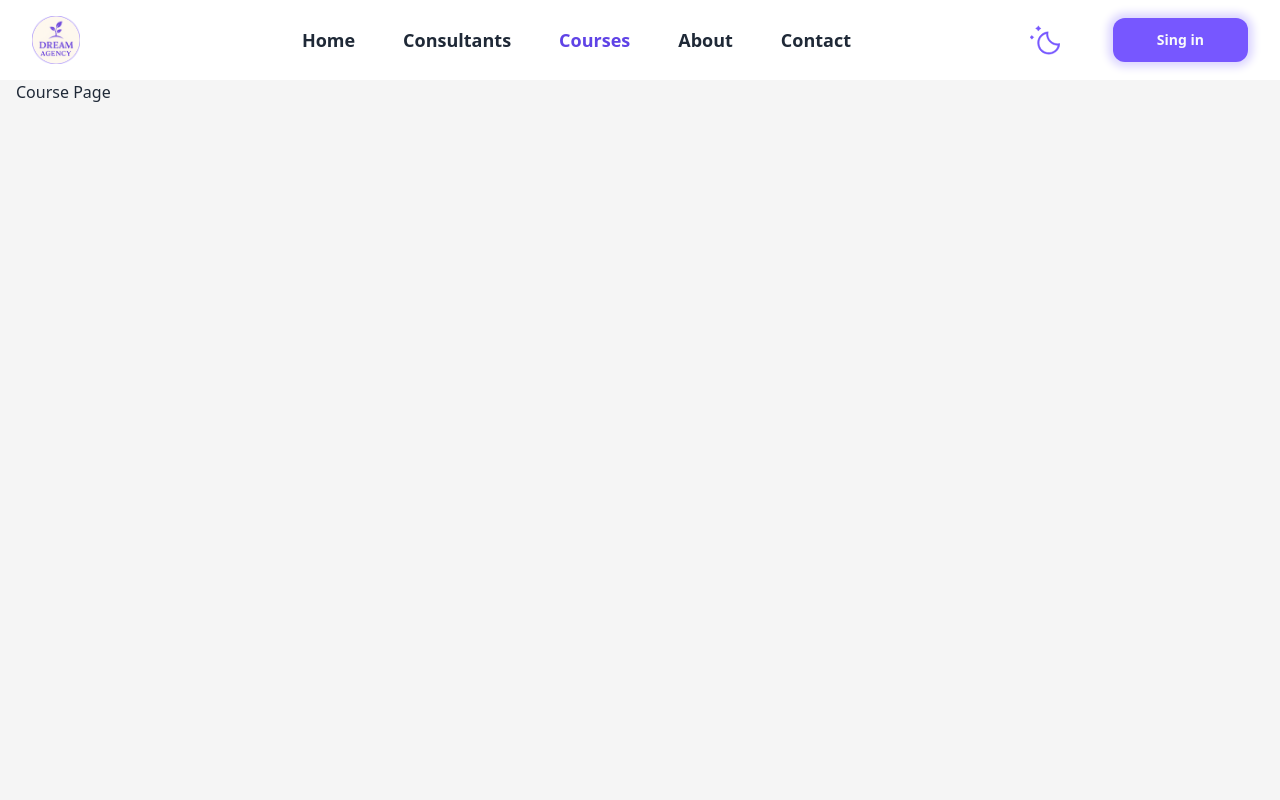
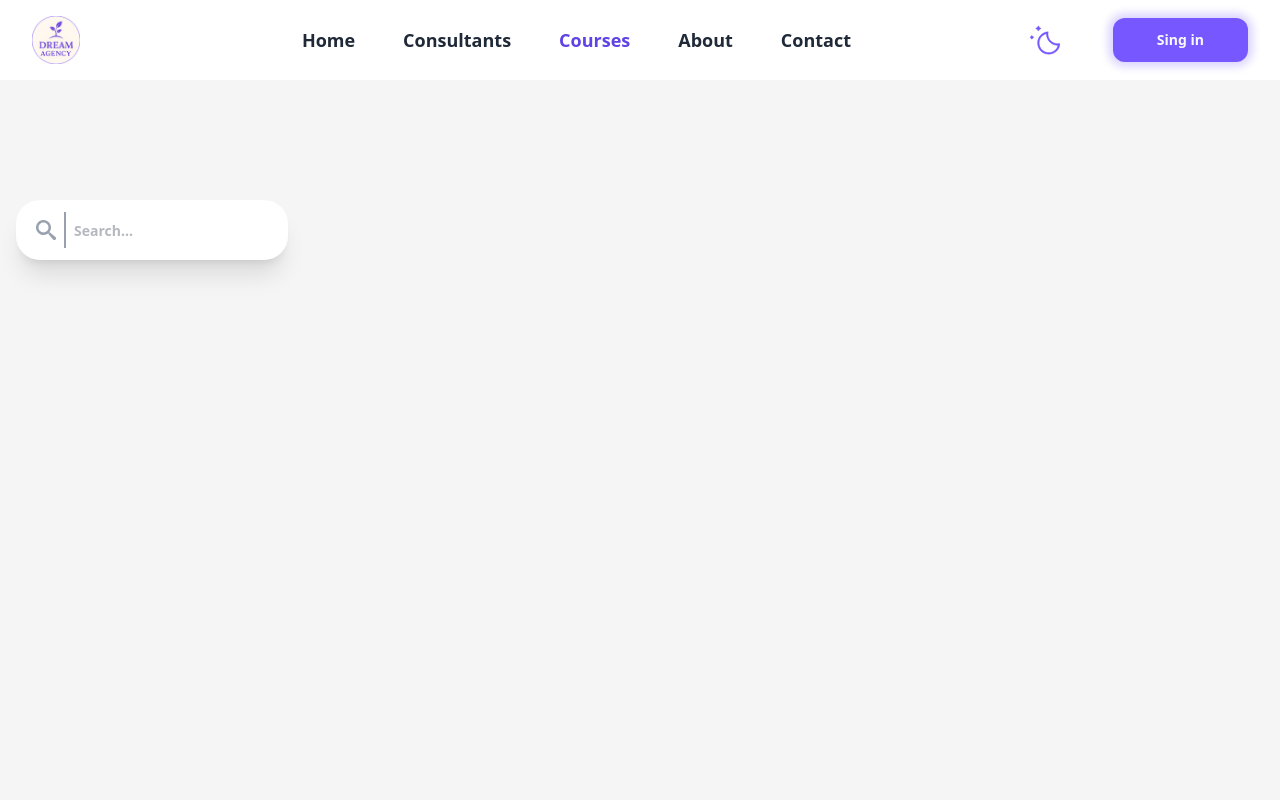
Before and after one commit to DreamAgencyhub/Front-end, a Next.js app: page /courses in a window 1280 px wide. Shown: the top 800 px of the page. Built offline with nearby package versions, Linux system fonts and the light colour scheme.

Commit message:
feat: add search component

```diff
--- a/app/(public)/courses/page.tsx
+++ b/app/(public)/courses/page.tsx
@@ -1,3 +1,4 @@
+import Search from "@/app/components/ui/Search";
 import { Metadata } from "next";
 
 export const metadata: Metadata = {
@@ -6,5 +7,9 @@ export const metadata: Metadata = {
 };
 
 export default function page() {
-  return <div>Course Page </div>;
+  return (
+    <div className="pt-30">
+      <Search />
+    </div>
+  );
 }
--- /dev/null
+++ b/app/components/icons/IconMetroSearch.tsx
@@ -0,0 +1,16 @@
+import * as React from "react";
+import type { SVGProps } from "react";
+const SvgIconMetroSearch = (props: SVGProps<SVGSVGElement>) => (
+  <svg
+    xmlns="http://www.w3.org/2000/svg"
+    width="1em"
+    height="1em"
+    viewBox="0 0 18.385 18.385"
+    stroke="currentColor"
+    fill="none"
+    {...props}
+  >
+    <path d="m17.815 15.645-4.355-3.7a1.94 1.94 0 0 0-1.321-.573 6.9 6.9 0 1 0-.772.772 1.94 1.94 0 0 0 .573 1.321l3.7 4.355a1.545 1.545 0 1 0 2.17-2.17ZM6.894 11.491a4.6 4.6 0 1 1 4.6-4.6 4.6 4.6 0 0 1-4.6 4.6" />
+  </svg>
+);
+export default SvgIconMetroSearch;
--- a/app/components/icons/index.ts
+++ b/app/components/icons/index.ts
@@ -8,12 +8,14 @@ export { default as ELearning } from "./ELearning";
 export { default as Group } from "./Group";
 export { default as GroupFill } from "./GroupFill";
 export { default as HeroSectionWave } from "./HeroSectionWave";
+export { default as IconAwesomeArrowDown } from "./IconAwesomeArrowDown";
 export { default as IconAwesomeInstagram } from "./IconAwesomeInstagram";
 export { default as IconAwesomeTelegramPlane } from "./IconAwesomeTelegramPlane";
 export { default as IconIonicIosArrowLeft } from "./IconIonicIosArrowLeft";
 export { default as IconIonicIosArrowRight } from "./IconIonicIosArrowRight";
 export { default as IconIonicIosTimer } from "./IconIonicIosTimer";
 export { default as IconMaterialEmail } from "./IconMaterialEmail";
+export { default as IconMetroSearch } from "./IconMetroSearch";
 export { default as IconOpenMicrophone } from "./IconOpenMicrophone";
 export { default as IdeaBusiness } from "./IdeaBusiness";
 export { default as Increase } from "./Increase";
--- /dev/null
+++ b/app/components/ui/Search.tsx
@@ -0,0 +1,16 @@
+import { IconMetroSearch } from "../icons";
+
+export default function Search() {
+  return (
+    <form className="rounded-3xl shadow-xl bg-secondary-default py-3 px-3 flex flex-row items-center w-68">
+      <div className="border-r-2 border-gray-400 dark:border-gray-300 p-2 h-full ">
+        <IconMetroSearch className="text-xl fill-gray-400 dark:fill-gray-300  stroke-0 " />
+      </div>
+      <input
+        type="text"
+        placeholder="Search..."
+        className="text-text-muted font-semibold px-2 focus:outline-none text-sm h-full"
+      />
+    </form>
+  );
+}
```
Also changed, not shown: app/assets/icons/Icon metro-search.svg (added).
